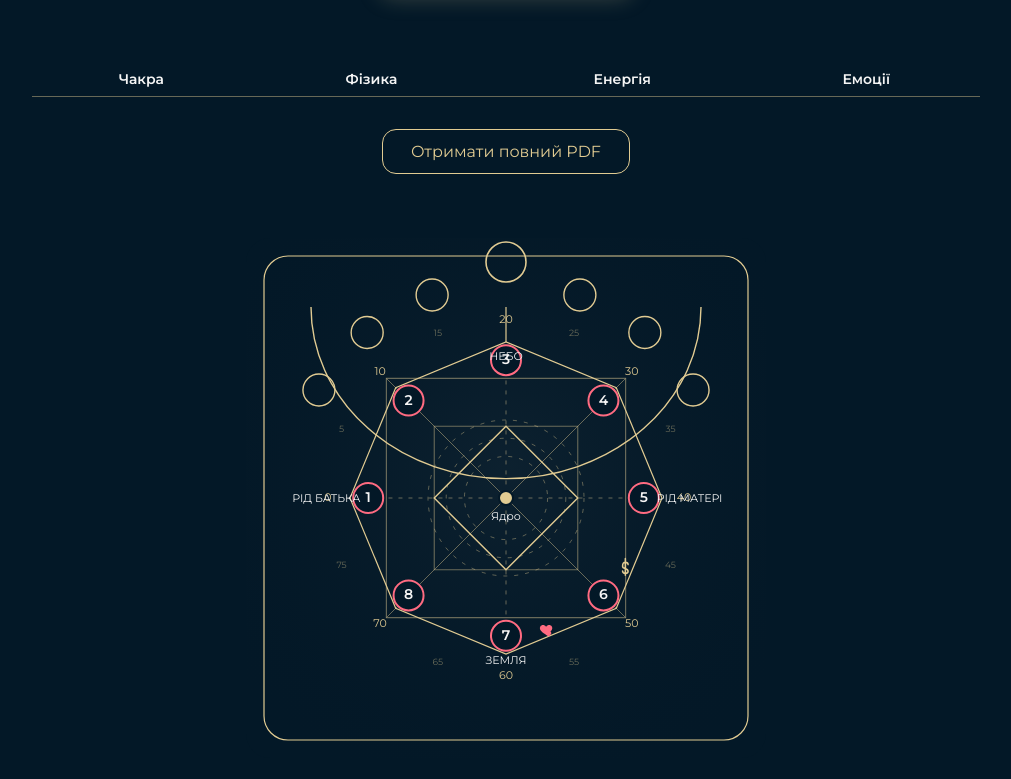
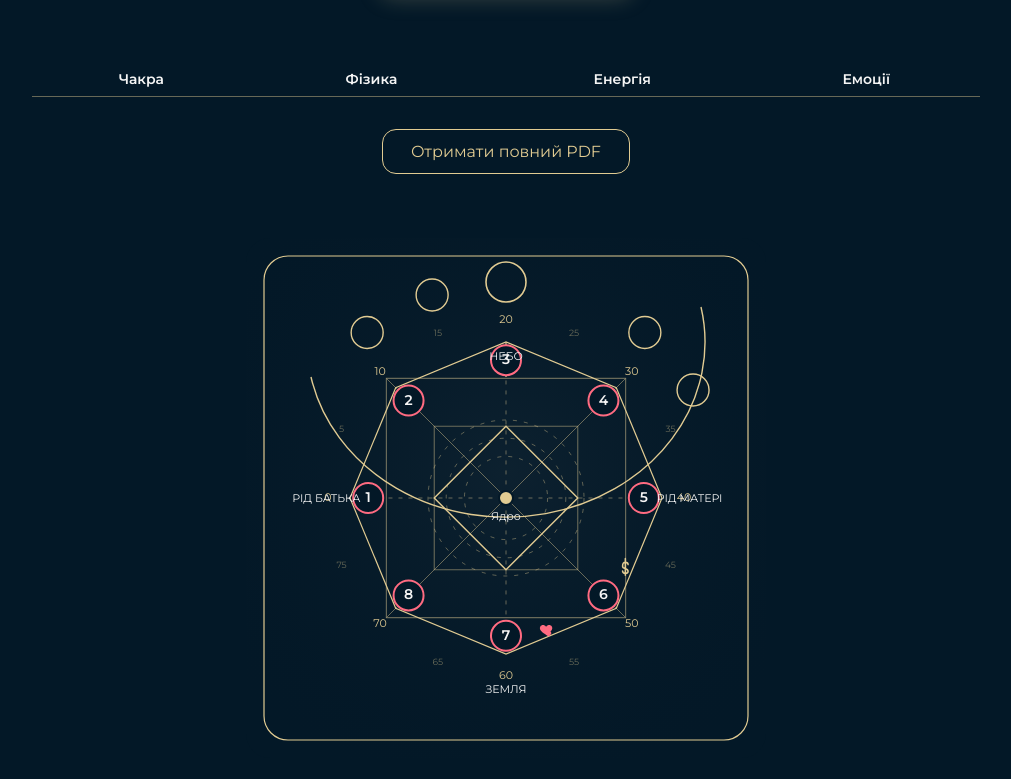
Before and after one commit to NadinMatrix/matrix-ryvok, a Next.js app: page / in a window 1280 px wide. Shown: the part 379-1158 px from the top of the page, without its empty margins (134-1145 px from the left). Built offline with nearby package versions, Linux system fonts and the light colour scheme.

Commit message:
Update ArcanaMatrixWeb.js

```diff
--- a/components/ArcanaMatrixWeb.js
+++ b/components/ArcanaMatrixWeb.js
@@ -187,7 +187,7 @@ export default function ArcanaMatrixWeb({ size = 520 }) {
         <path
           d={`
             M ${cx + arcW} ${cy - rOuter - 35}
-            A ${arcW} ${rOuter * 1.1} 0 0 1 ${cx - arcW} ${cy - rOuter - 35}
+            A ${arcW} ${rOuter * 1.1} 0 0 1 ${cx - arcW} ${cy - rOuter + 35}
           `}
           stroke={COLORS.lineStrong}
           strokeWidth={1.4}
@@ -196,7 +196,7 @@ export default function ArcanaMatrixWeb({ size = 520 }) {
         {/* вертикаль від дуги до вершини НЕБО */}
         <line
           x1={cx}
-          y1={cy - rOuter - 35}
+          y1={cy - rOuter + 35}
           x2={cx}
           y2={cy - rOuter}
           stroke={COLORS.lineStrong}
@@ -375,7 +375,7 @@ export default function ArcanaMatrixWeb({ size = 520 }) {
         </text>
         <text
           x={cx}
-          y={cy + rRodSquare + 46}
+          y={cy + rRodSquare + 75}
           fill={COLORS.text}
           fontSize={11}
           textAnchor="middle"
@@ -403,15 +403,15 @@ export default function ArcanaMatrixWeb({ size = 520 }) {
             {/* духовний центр над НЕБО */}
 <circle
   cx={cx}
-  cy={cy - (rOuter + 80)}
+  cy={cy - (rOuter + 60)}
   r={20}
   fill="none"
   stroke={COLORS.lineStrong}
   strokeWidth={1.6}
 />
 
-{/* 3 енергії зліва на дузі */}
-{[-110, -130, -150].map((deg, i) => {
+{/* 2 енергії зліва на дузі */}
+{[-110, -130, ].map((deg, i) => {
   const rad = (Math.PI / 180) * deg;
   const x = cx + (rOuter + 60) * Math.cos(rad);
   const y = cy + (rOuter + 60) * Math.sin(rad);
@@ -428,8 +428,8 @@ export default function ArcanaMatrixWeb({ size = 520 }) {
   );
 })}
 
-{/* 3 енергії справа на дузі */}
-{[-70, -50, -30].map((deg, i) => {
+{/* 2 енергії справа на дузі */}
+{[ -50, -30].map((deg, i) => {
   const rad = (Math.PI / 180) * deg;
   const x = cx + (rOuter + 60) * Math.cos(rad);
   const y = cy + (rOuter + 60) * Math.sin(rad);
```
